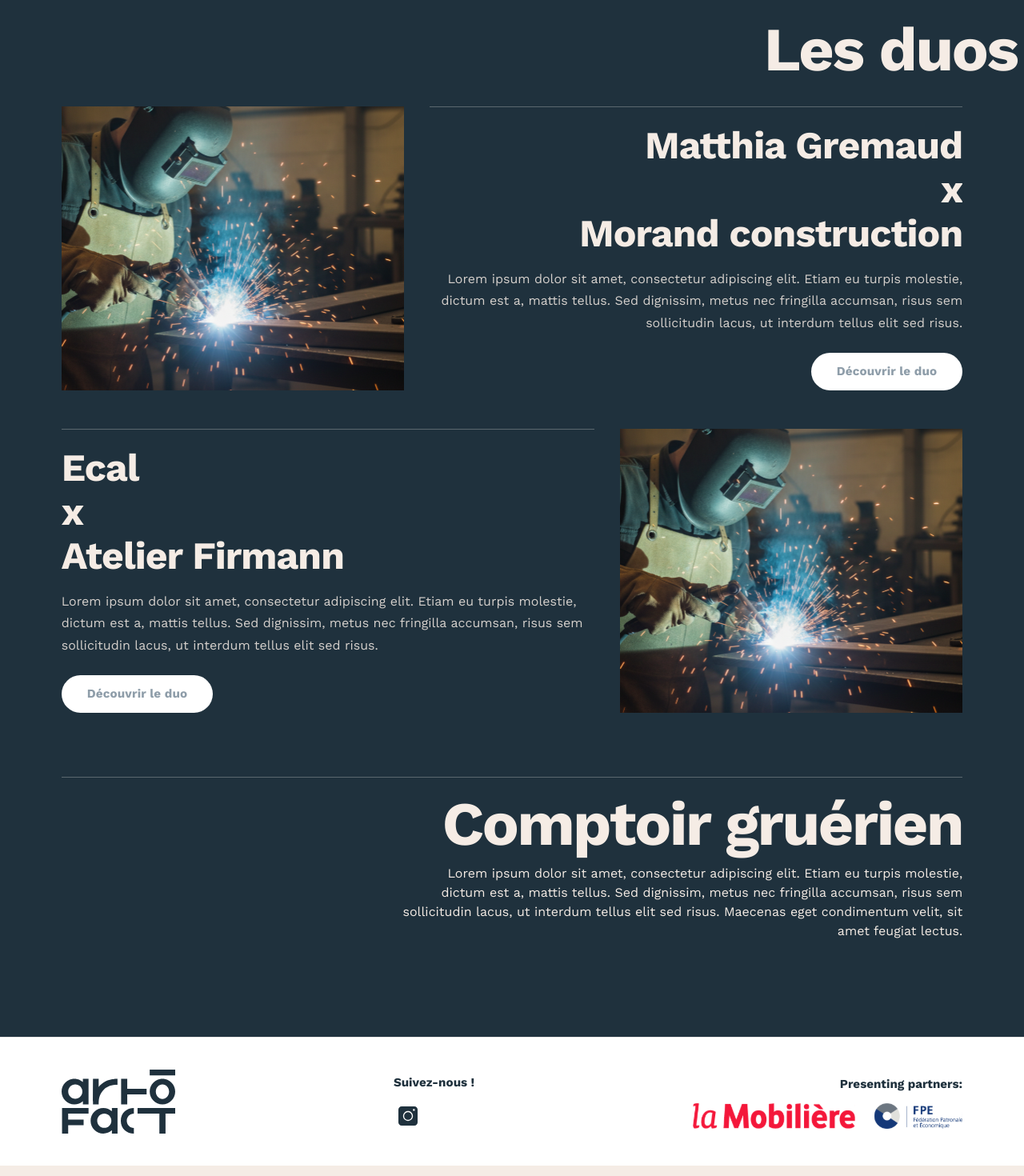
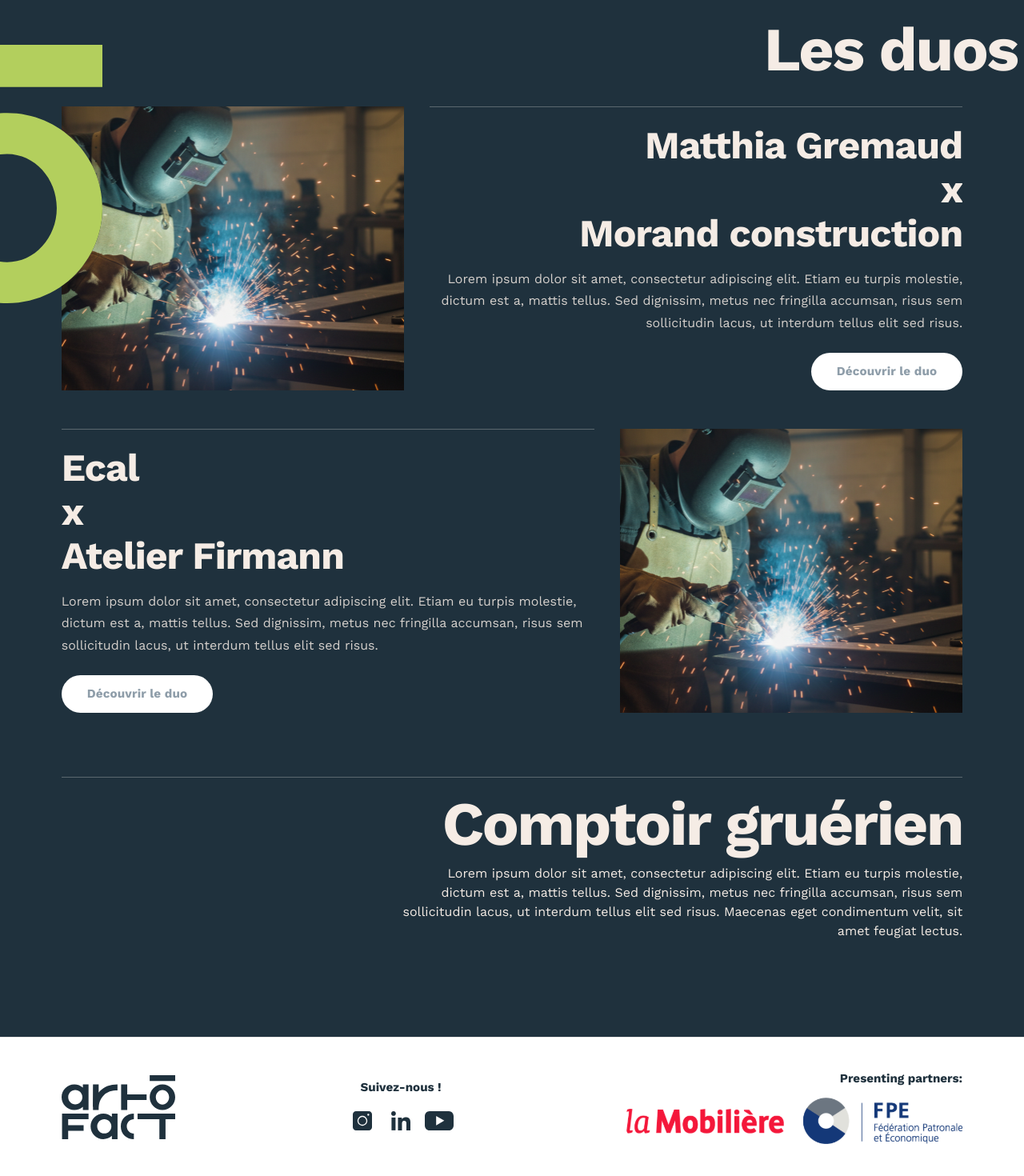
Before and after one commit to Cobalt-Creative-IT-Engineering/24193-01-artofact-react, a React (Vite) app: page / in a window 1280 px wide. Shown: the part 1192-2662 px from the top of the page at 80% size. Built offline with nearby package versions, Linux system fonts and the light colour scheme; no server answers.

Commit message:
[vp] final draft of HomePage and NavBAr

```diff
--- a/src/components/layout/Footer.tsx
+++ b/src/components/layout/Footer.tsx
@@ -13,7 +13,9 @@ const SOCIAL_ICONS: Record<keyof typeof SOCIAL_LINKS, string> = {
 };
 
 export function Footer() {
-  const socials = Object.entries(SOCIAL_LINKS).filter(([, url]) => !!url) as [keyof typeof SOCIAL_LINKS, string][];
+  // On affiche TOUTES les icônes (instagram, linkedin, youtube) — celles
+  // sans URL sont rendues désactivées en attendant le lien réel.
+  const socials = Object.entries(SOCIAL_LINKS) as [keyof typeof SOCIAL_LINKS, string][];
 
   return (
     <footer className="footer">
@@ -27,12 +29,12 @@ export function Footer() {
         </div>
 
         {/* Centre : réseaux sociaux */}
-        {socials.length > 0 && (
         <div className="footer-social">
           <p className="footer-social-title">Suivez-nous&nbsp;!</p>
           <ul className="footer-social-icons">
             {socials.map(([name, url]) => (
               <li key={name}>
+                {url ? (
                   <a
                     href={url}
                     target="_blank"
@@ -42,11 +44,18 @@ export function Footer() {
                   >
                     <img src={SOCIAL_ICONS[name]} alt="" className="footer-social-icon-img" />
                   </a>
+                ) : (
+                  <span
+                    aria-label={`${name} (bientôt disponible)`}
+                    className="footer-social-icon footer-social-icon--disabled"
+                  >
+                    <img src={SOCIAL_ICONS[name]} alt="" className="footer-social-icon-img" />
+                  </span>
+                )}
               </li>
             ))}
           </ul>
         </div>
-        )}
 
         {/* Droite : presenting partners */}
         <div className="footer-col-end">
--- a/src/components/layout/NavOverlay.tsx
+++ b/src/components/layout/NavOverlay.tsx
@@ -30,7 +30,9 @@ export function NavOverlay({ onClose }: Props) {
     return duosData.map(d => ({ id: d.slug, title: d.title, url: `/duos/${d.slug}` }));
   };
 
-  const socials = Object.entries(SOCIAL_LINKS).filter(([, url]) => !!url) as [keyof typeof SOCIAL_LINKS, string][];
+  // On affiche TOUTES les icônes (instagram, linkedin, youtube) — celles
+  // sans URL sont rendues désactivées en attendant le lien réel.
+  const socials = Object.entries(SOCIAL_LINKS) as [keyof typeof SOCIAL_LINKS, string][];
 
   const overlay = (
     <div className="nav-overlay" role="dialog" aria-modal="true" aria-label="Navigation">
@@ -86,12 +88,12 @@ export function NavOverlay({ onClose }: Props) {
             1630 Bulle
           </address>
 
-          {socials.length > 0 && (
           <div className="nav-overlay-footer-social">
             <p className="nav-overlay-footer-title">Suivez-nous&nbsp;!</p>
             <ul className="nav-overlay-footer-social-icons">
               {socials.map(([name, url]) => (
                 <li key={name}>
+                  {url ? (
                     <a
                       href={url}
                       target="_blank"
@@ -101,11 +103,18 @@ export function NavOverlay({ onClose }: Props) {
                     >
                       <img src={SOCIAL_ICONS[name]} alt="" />
                     </a>
+                  ) : (
+                    <span
+                      aria-label={`${name} (bientôt disponible)`}
+                      className="nav-overlay-footer-social-icon nav-overlay-footer-social-icon--disabled"
+                    >
+                      <img src={SOCIAL_ICONS[name]} alt="" />
+                    </span>
+                  )}
                 </li>
               ))}
             </ul>
           </div>
-          )}
 
           <div className="nav-overlay-footer-partners">
             <p className="nav-overlay-footer-title">Presenting partners:</p>
--- a/src/hooks/useWordPress.ts
+++ b/src/hooks/useWordPress.ts
@@ -363,7 +363,7 @@ const GQL_HOME_CONTENT = `
     pageAccueilContent {
       pageDAccueil {
         enTete     { titre texte lien { ${GQL_LINK_FRAGMENT} } }
-        piedDePage { titre texte lien { ${GQL_LINK_FRAGMENT} } }
+        piedDePage { titre sousTitre texte lien { ${GQL_LINK_FRAGMENT} } }
       }
     }
   }
--- a/src/index.css
+++ b/src/index.css
@@ -365,6 +365,8 @@ a {
   transition: opacity 0.15s;
 }
 .nav-overlay-footer-social-icon:hover { opacity: 0.65; }
+.nav-overlay-footer-social-icon--disabled { cursor: not-allowed; }
+.nav-overlay-footer-social-icon--disabled:hover { opacity: 1; }
 .nav-overlay-footer-partners-row {
   display: flex;
   align-items: center;
@@ -373,7 +375,7 @@ a {
   justify-content: flex-end;
 }
 .nav-overlay-footer-partners-row > img {
-  height: 2rem;
+  max-height: 10rem;
   width: auto;
   object-fit: contain;
 }
@@ -434,6 +436,8 @@ a {
   transition: opacity 0.15s;
 }
 .footer-social-icon:hover { opacity: 0.65; }
+.footer-social-icon--disabled { cursor: not-allowed; }
+.footer-social-icon--disabled:hover { opacity: 1; }
 
 .footer-partners-title {
   font-weight: 700;
@@ -452,8 +456,11 @@ a {
   flex-wrap: wrap;
   justify-content: flex-end;
 }
+.footer-partners-row > img{
+  max-height: 10rem;
+}
 .footer-partner-logo {
-  height: 2rem;
+  max-height: 2rem;
   width: auto;
   object-fit: contain;
 }
@@ -616,6 +623,9 @@ a {
     padding: 0 2rem 0 0;
   }
 }
+.home-duos-more             { display: flex; justify-content: center; margin-top: 3rem; padding: 0 var(--content-px); }
+/* Le CTA « Les autres duos » garde le style par défaut (vert) malgré le contexte .home-duos */
+.home-duos-more .btn-cta    { background: var(--color-accent); color: var(--neutral-100); }
 .home-duos-title            { font-weight: 700; font-size: clamp(2.5rem, 6vw, 5rem);
                               color: var(--color-text-on-dark); letter-spacing: -0.03em; line-height: 1; }
 .duo-card                   { display: flex; flex-direction: column; position: relative; overflow: hidden; }
@@ -651,8 +661,9 @@ a {
                               border-top: 1px solid rgba(232, 230, 225, 0.3);
                               font-size: clamp(2.5rem, 6vw, 5rem); color: var(--color-text-on-dark);
                               letter-spacing: -0.03em; line-height: 1; }
-.home-comptoir-subtitle     { font-weight: 600; margin-bottom: 2rem;
-                              font-size: clamp(1rem, 2.5vw, 1.5rem); color: var(--color-secondary); }
+.home-comptoir-subtitle     { font-family: var(--font-display); font-weight: 600;
+                              margin-bottom: 2rem;
+                              font-size: clamp(1.5rem, 3.5vw, 2.25rem); color: var(--neutral-100); }
 .home-comptoir-text         { margin-bottom: 2.5rem; color: var(--color-text-on-dark);
                               max-width: 44rem; margin-left: auto; }
 .home-comptoir-cta-row      { display: flex; justify-content: flex-end; }
@@ -1134,9 +1145,10 @@ a {
   margin: 0;
 }
 .duo-detail-hero-subtitle {
-  font-size: clamp(1.1rem, 2.5vw, 1.5rem);
+  font-family: var(--font-display);
+  font-size: clamp(1.5rem, 3.5vw, 2.25rem);
   font-weight: 700;
-  color: var(--color-secondary);
+  color: var(--neutral-100);
   margin: 0;
 }
 .duo-detail-hero-text {
--- a/src/pages/HomePage.tsx
+++ b/src/pages/HomePage.tsx
@@ -1,6 +1,6 @@
 import { useHomeContent, useDuosList } from "../hooks/useWordPress";
 import type { DuoNode, AcfLink } from "../config/acf-schemas";
-import { CTAButton, ContentSection } from "../components/ui";
+import { CTAButton, ContentSection, Sticker } from "../components/ui";
 import bannerImg from "../assets/images/banner.svg";
 import { formatDuoTitle } from "../lib/utils";
 
@@ -32,8 +32,8 @@ const FAKE_DUOS_HOME: DuoNode[] = [
   },
 ];
 
-// Combien de duos affichés sur la home (les premiers retournés par GraphQL)
-const HOME_DUOS_LIMIT = 2;
+// Nombre initial de duos affichés sur la home (incrémenté au clic sur « Voir plus »)
+const HOME_DUOS_INITIAL = 2;
 
 // ─── Hero ──────────────────────────────────────────────────────────────────
 
@@ -63,11 +63,13 @@ export function HomePage() {
   const introText  = enTete?.texte || (status !== "loading" ? LOREM_INTRO : "");
   const introCta   = linkProps(enTete?.lien);
 
-  const piedTitle = piedDePage?.titre || "Comptoir gruérien";
-  const piedText  = piedDePage?.texte || (status !== "loading" ? LOREM_COMPTOIR : "");
-  const piedCta   = linkProps(piedDePage?.lien);
+  const piedTitle    = piedDePage?.titre || "Comptoir gruérien";
+  const piedSubtitle = piedDePage?.sousTitre ?? "";
+  const piedText     = piedDePage?.texte || (status !== "loading" ? LOREM_COMPTOIR : "");
+  const piedCta      = linkProps(piedDePage?.lien);
 
   // Duos affichés sur la home : on prend les premiers retournés par le CPT.
+  // Pagination : démarre à HOME_DUOS_INITIAL, +1 à chaque clic sur « Voir plus ».
   const { data: duosData, status: duosStatus } = useDuosList();
   const duosSource: DuoNode[] =
     duosStatus === "success" && duosData && duosData.length > 0
@@ -75,7 +77,9 @@ export function HomePage() {
       : duosStatus === "loading" && !duosData
       ? []
       : FAKE_DUOS_HOME;
-  const duosToShow = duosSource.slice(0, HOME_DUOS_LIMIT);
+
+  const duosToShow = duosSource.slice(0, HOME_DUOS_INITIAL);
+  const hasMoreDuos = duosSource.length > HOME_DUOS_INITIAL;
 
   return (
     <main className="home-main">
@@ -85,6 +89,8 @@ export function HomePage() {
 
       {/* ── Section En-tête (ACF enTete) ── */}
       <section className="home-intro" aria-label="Introduction">
+        <Sticker name="01" className="home-intro-sticker" />
+
         <div className="home-intro-inner">
           <h2 className="home-intro-title">{introTitle}</h2>
           <p className="home-intro-text">{introText}</p>
@@ -98,6 +104,8 @@ export function HomePage() {
 
       {/* ── Section Duos (CPT) ── */}
       <section className="home-duos" aria-label="Les duos">
+        <Sticker name="02" className="home-duos-sticker" />
+
         <div className="home-duos-header">
           <h2 className="home-duos-title">Les duos</h2>
         </div>
@@ -119,12 +127,19 @@ export function HomePage() {
             />
           );
         })}
+
+        {hasMoreDuos && (
+          <div className="home-duos-more">
+            <CTAButton href="/duos">Les autres duos</CTAButton>
+          </div>
+        )}
       </section>
 
       {/* ── Section Pied de page (ACF piedDePage) ── */}
       <section className="home-comptoir" aria-label={piedTitle}>
         <div className="home-comptoir-inner">
           <h2 className="home-comptoir-title">{piedTitle}</h2>
+          {piedSubtitle && <p className="home-comptoir-subtitle">{piedSubtitle}</p>}
           <p className="home-comptoir-text">{piedText}</p>
           <div className="home-comptoir-cta-row">
             {piedCta && <CTAButton href={piedCta.href}>{piedCta.label}</CTAButton>}
```
Also changed, not shown: src/config/acf-schemas.ts (+8 -1 lines). Lines whose indentation alone changed are shown as unchanged.
